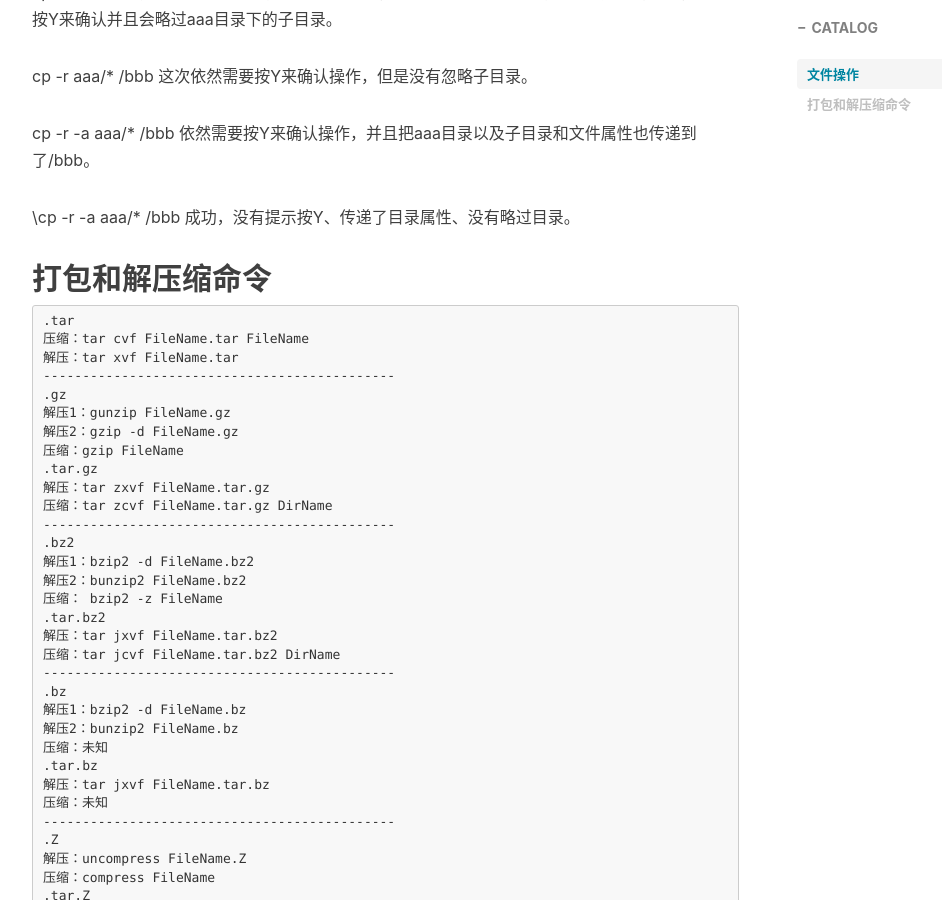
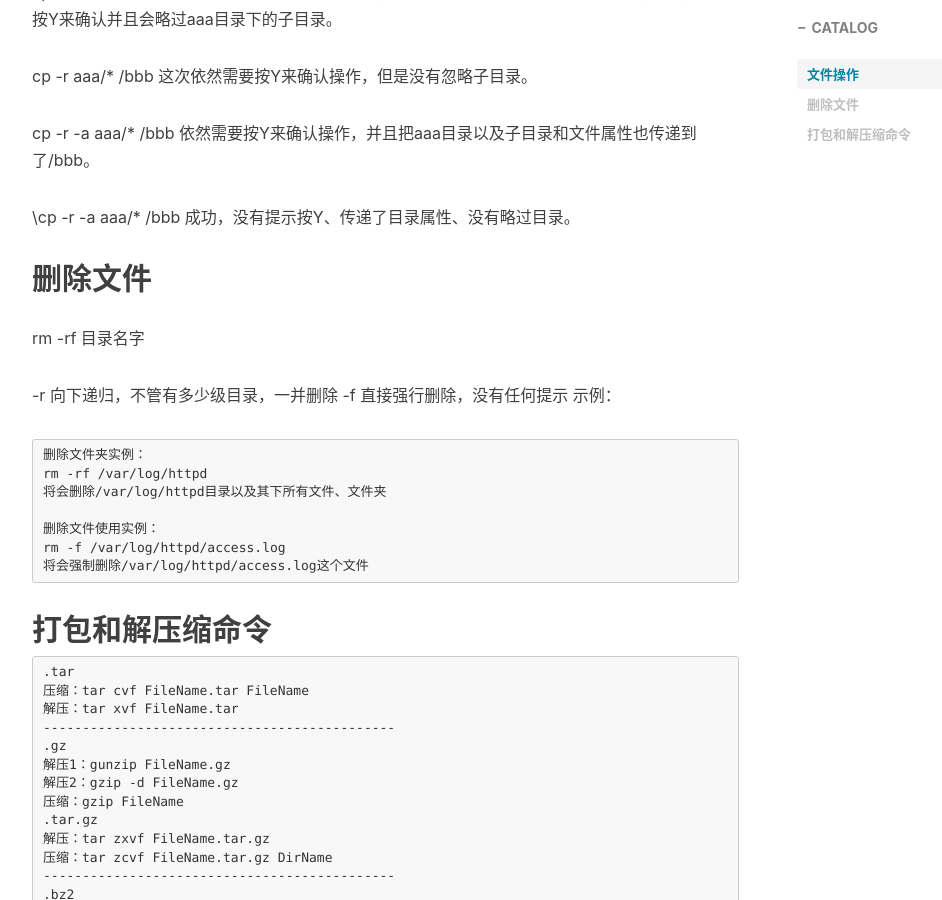
Before and after one commit to AIaimuti/aiaimuti.github.io, a Jekyll site: the page built from _posts/2020-3-11-Linux.md, in a window 1280 px wide and 900 px high, scrolled down 11571 px. Shown: the whole window, without its empty margins (233-1175 px from the left). Built offline with Jekyll 4.4.1, drawn with Linux system fonts in a browser that asks for light colours; nearby versions of some CDN libraries; comment, search, counter and statistics services are not loaded.

Commit message:
Update 2020-3-11-Linux.md

````diff
--- a/_posts/2020-3-11-Linux.md
+++ b/_posts/2020-3-11-Linux.md
@@ -452,6 +452,24 @@ cp -r -a aaa/* /bbb
 
 \cp -r -a aaa/* /bbb
 成功，没有提示按Y、传递了目录属性、没有略过目录。
+
+## 删除文件
+
+rm -rf 目录名字
+
+-r 向下递归，不管有多少级目录，一并删除
+-f 直接强行删除，没有任何提示
+示例：
+```
+删除文件夹实例：
+rm -rf /var/log/httpd
+将会删除/var/log/httpd目录以及其下所有文件、文件夹
+
+删除文件使用实例：
+rm -f /var/log/httpd/access.log
+将会强制删除/var/log/httpd/access.log这个文件
+```
+
 ## 打包和解压缩命令
 
 ```
````
